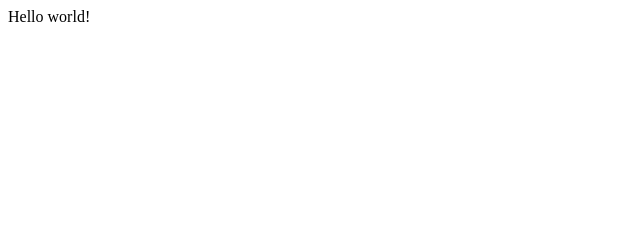
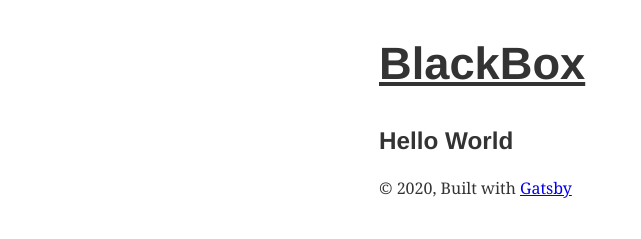
Before and after one commit to onprem/blackbox, a Gatsby site: page / in a window 1280 px wide. Shown: the whole page, without its empty margins (0-641 px from the left). Built offline with nearby package versions, Linux system fonts and the light colour scheme; Gatsby itself is replaced by a stand-in of ours.

Commit message:
Add Layout component

```diff
--- a/gatsby-config.js
+++ b/gatsby-config.js
@@ -5,7 +5,16 @@
  */
 
 module.exports = {
-  /* Your site config here */
+  siteMetadata: {
+    title: 'BlackBox',
+    author: 'Prem Saraswat',
+    description: 'Personal blog by Prem Saraswat.',
+    siteUrl: 'https://prem.codes',
+    social: {
+      twitter: '@prmsrswt',
+    },
+  },
+  pathPrefix: '/blog',
   plugins: [
     {
       resolve: `gatsby-plugin-typescript`,
@@ -14,5 +23,12 @@ module.exports = {
         allExtensions: true, // defaults to false
       },
     },
+    `gatsby-plugin-react-helmet`,
+    {
+      resolve: 'gatsby-plugin-typography',
+      options: {
+        pathToConfigModule: 'src/utils/typography',
+      },
+    },
   ],
 };
--- /dev/null
+++ b/src/components/Layout.tsx
@@ -0,0 +1,70 @@
+import React, { FC, ReactNode } from 'react';
+import { Link, PageRendererProps, withPrefix } from 'gatsby';
+// import Helmet from 'react-helmet';
+
+import { rhythm, scale } from '../utils/typography';
+
+interface LayoutProps {
+  title: string;
+}
+
+const Layout: FC<PageRendererProps & LayoutProps> = ({ location, title, children }) => {
+  const rootPath = withPrefix('/');
+  let header;
+
+  if (location.pathname === rootPath) {
+    header = (
+      <h1
+        style={{
+          ...scale(1.5),
+          marginBottom: rhythm(1.5),
+          marginTop: 0,
+        }}
+      >
+        <Link
+          style={{
+            boxShadow: `none`,
+            color: `inherit`,
+          }}
+          to={`/`}
+        >
+          {title}
+        </Link>
+      </h1>
+    );
+  } else {
+    header = (
+      <h3 style={{ marginTop: 0 }}>
+        <Link
+          style={{
+            boxShadow: `none`,
+            color: `inherit`,
+          }}
+          to={`/`}
+        >
+          {title}
+        </Link>
+      </h3>
+    );
+  }
+  return (
+    <div
+      style={{
+        marginLeft: `auto`,
+        marginRight: `auto`,
+        maxWidth: rhythm(24),
+        padding: `${rhythm(1.5)} ${rhythm(3 / 4)}`,
+      }}
+    >
+      <header>{header}</header>
+      <main>{children}</main>
+      <footer>
+        © {new Date().getFullYear()}, Built with
+        {` `}
+        <a href="https://www.gatsbyjs.org">Gatsby</a>
+      </footer>
+    </div>
+  );
+};
+
+export default Layout;
--- a/src/pages/index.tsx
+++ b/src/pages/index.tsx
@@ -1,5 +1,48 @@
-import React from "react";
+import React, { FC } from 'react';
 
-export default function Home() {
-  return <div>Hello world!</div>;
+import Layout from '../components/Layout';
+import { PageProps, graphql } from 'gatsby';
+
+interface Query {
+  site: {
+    siteMetadata: {
+      title: string;
+    };
+  };
 }
+
+const Home: FC<PageProps<Query>> = ({ location, data }) => {
+  const siteTitle = data.site.siteMetadata.title;
+  return (
+    <Layout location={location} title={siteTitle}>
+      <h2>Hello World</h2>
+    </Layout>
+  );
+};
+
+export default Home;
+
+export const pageQuery = graphql`
+  query {
+    site {
+      siteMetadata {
+        title
+      }
+    }
+    # allMarkdownRemark(sort: { fields: [frontmatter___date], order: DESC }) {
+    #   edges {
+    #     node {
+    #       excerpt
+    #       fields {
+    #         slug
+    #       }
+    #       frontmatter {
+    #         date(formatString: "MMMM DD, YYYY")
+    #         title
+    #         description
+    #       }
+    #     }
+    #   }
+    # }
+  }
+`;
--- /dev/null
+++ b/src/utils/global.css
@@ -0,0 +1,164 @@
+/**
+ * CSS for syntax highlighting
+ *
+ * Copied from the source of overreacted.io
+ * Which is in turn based on copypasta from Remy Bach and Sarah Drasner
+ */
+ code[class*='language-'],
+ pre[class*='language-'] {
+   color: white;
+   background: none;
+   font-family: Consolas, Menlo, Monaco, source-code-pro, Courier New, monospace;
+   font-feature-settings: normal;
+   text-align: left;
+   white-space: pre;
+   word-spacing: normal;
+   word-break: normal;
+   word-wrap: normal;
+   line-height: 1.5;
+   margin-bottom: 0;
+
+   -moz-tab-size: 4;
+   -o-tab-size: 4;
+   tab-size: 4;
+
+   -webkit-hyphens: none;
+   -moz-hyphens: none;
+   -ms-hyphens: none;
+   hyphens: none;
+ }
+
+ /* Code blocks */
+ pre[class*='language-'] {
+   overflow: auto;
+   padding: 1.3125rem;
+ }
+
+ pre[class*='language-']::-moz-selection {
+   /* Firefox */
+   background: hsl(207, 4%, 16%);
+ }
+
+ pre[class*='language-']::selection {
+   /* Safari */
+   background: hsl(207, 4%, 16%);
+ }
+
+ /* Text Selection colour */
+ pre[class*='language-']::-moz-selection,
+ pre[class*='language-'] ::-moz-selection {
+   text-shadow: none;
+   background: hsla(0, 0%, 100%, 0.15);
+ }
+
+ pre[class*='language-']::selection,
+ pre[class*='language-'] ::selection {
+   text-shadow: none;
+   background: hsla(0, 0%, 100%, 0.15);
+ }
+
+ /* Inline code */
+ :not(pre) > code[class*='language-'] {
+   border-radius: 0.3em;
+   background: var(--inlineCode-bg);
+   color: var(--inlineCode-text);
+   padding: 0.15em 0.2em 0.05em;
+   white-space: normal;
+ }
+
+ .token.attr-name {
+   color: rgb(173, 219, 103);
+   font-style: italic;
+ }
+
+ .token.comment {
+   color: rgb(128, 147, 147);
+ }
+
+ .token.string,
+ .token.url {
+   color: rgb(173, 219, 103);
+ }
+
+ .token.variable {
+   color: rgb(214, 222, 235);
+ }
+
+ .token.number {
+   color: rgb(247, 140, 108);
+ }
+
+ .token.builtin,
+ .token.char,
+ .token.constant,
+ .token.function {
+   color: rgb(130, 170, 255);
+ }
+
+ .token.punctuation {
+   color: rgb(199, 146, 234);
+ }
+
+ .token.selector,
+ .token.doctype {
+   color: rgb(199, 146, 234);
+   font-style: 'italic';
+ }
+
+ .token.class-name {
+   color: rgb(255, 203, 139);
+ }
+
+ .token.tag,
+ .token.operator,
+ .token.keyword {
+   color: #ffa7c4;
+ }
+
+ .token.boolean {
+   color: rgb(255, 88, 116);
+ }
+
+ .token.property {
+   color: rgb(128, 203, 196);
+ }
+
+ .token.namespace {
+   color: rgb(178, 204, 214);
+ }
+
+ pre[data-line] {
+   padding: 1em 0 1em 3em;
+   position: relative;
+ }
+
+ .gatsby-highlight-code-line {
+   background-color: hsla(207, 95%, 15%, 1);
+   display: block;
+   margin-right: -1.3125rem;
+   margin-left: -1.3125rem;
+   padding-right: 1em;
+   padding-left: 1.25em;
+   border-left: 0.25em solid #ffa7c4;
+ }
+
+ .gatsby-highlight {
+   margin-bottom: 1.75rem;
+   margin-left: -1.3125rem;
+   margin-right: -1.3125rem;
+   border-radius: 10px;
+   background: #011627;
+   -webkit-overflow-scrolling: touch;
+   overflow: auto;
+ }
+
+ @media (max-width: 672px) {
+   .gatsby-highlight {
+     border-radius: 0;
+   }
+ }
+
+ .gatsby-highlight pre[class*='language-'] {
+   float: left;
+   min-width: 100%;
+ }
--- /dev/null
+++ b/src/utils/typography.js
@@ -0,0 +1,14 @@
+import './global.css';
+
+import Typography from 'typography';
+import Kirkham from 'typography-theme-kirkham';
+
+const typography = new Typography(Kirkham);
+
+// Hot reload typography in development.
+if (process.env.NODE_ENV !== 'production') {
+  typography.injectStyles();
+}
+
+export const { rhythm, scale } = typography;
+export default typography;
```
Also changed, not shown: package.json (+9 -1 lines), 2 other files.
